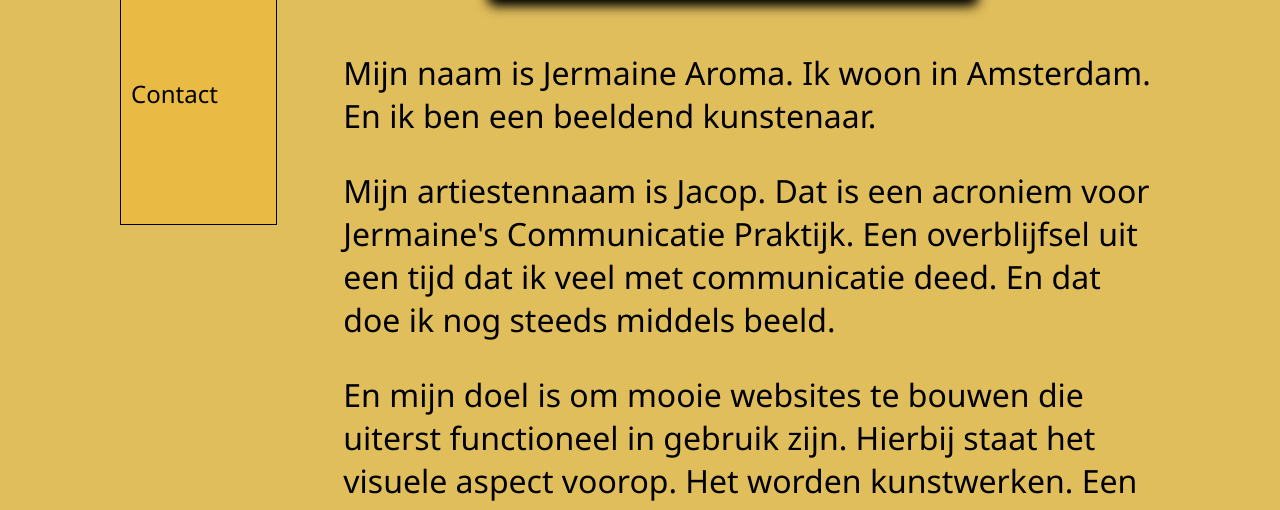
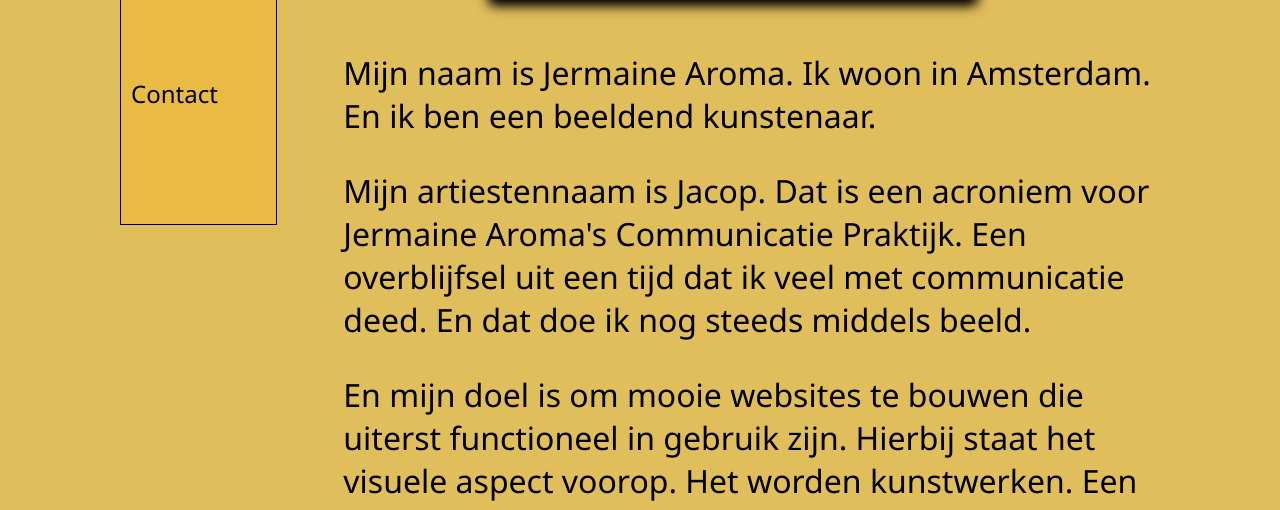
Before and after one commit to JacopsArt/hackaton, a plain HTML site: page Hackaton/about.html in a window 1280 px wide. Shown: the part 624-1134 px from the top of the page. Drawn offline with Linux system fonts and the light colour scheme.

Commit message:
Update about.html

```diff
--- a/Hackaton/about.html
+++ b/Hackaton/about.html
@@ -45,7 +45,7 @@
                             Mijn naam is Jermaine Aroma. Ik woon in Amsterdam. En ik ben een beeldend kunstenaar.
                         </p>
                         <p>
-                            Mijn artiestennaam is Jacop. Dat is een acroniem voor Jermaine's Communicatie Praktijk.
+                            Mijn artiestennaam is Jacop. Dat is een acroniem voor Jermaine Aroma's Communicatie Praktijk.
                             Een overblijfsel uit een tijd dat ik veel met communicatie deed. En dat doe ik nog steeds middels beeld.
                         </p>
                         <p>
```
